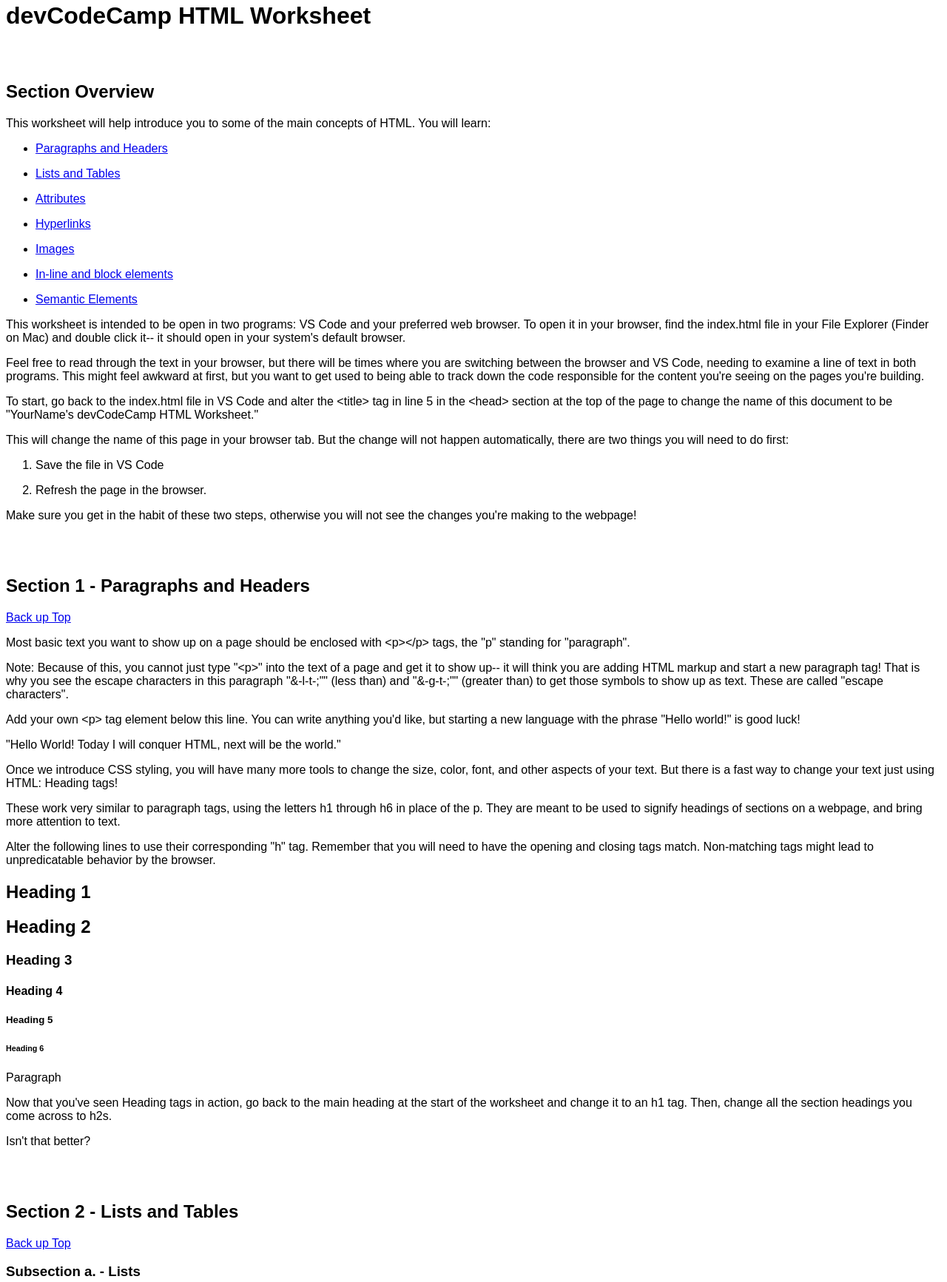
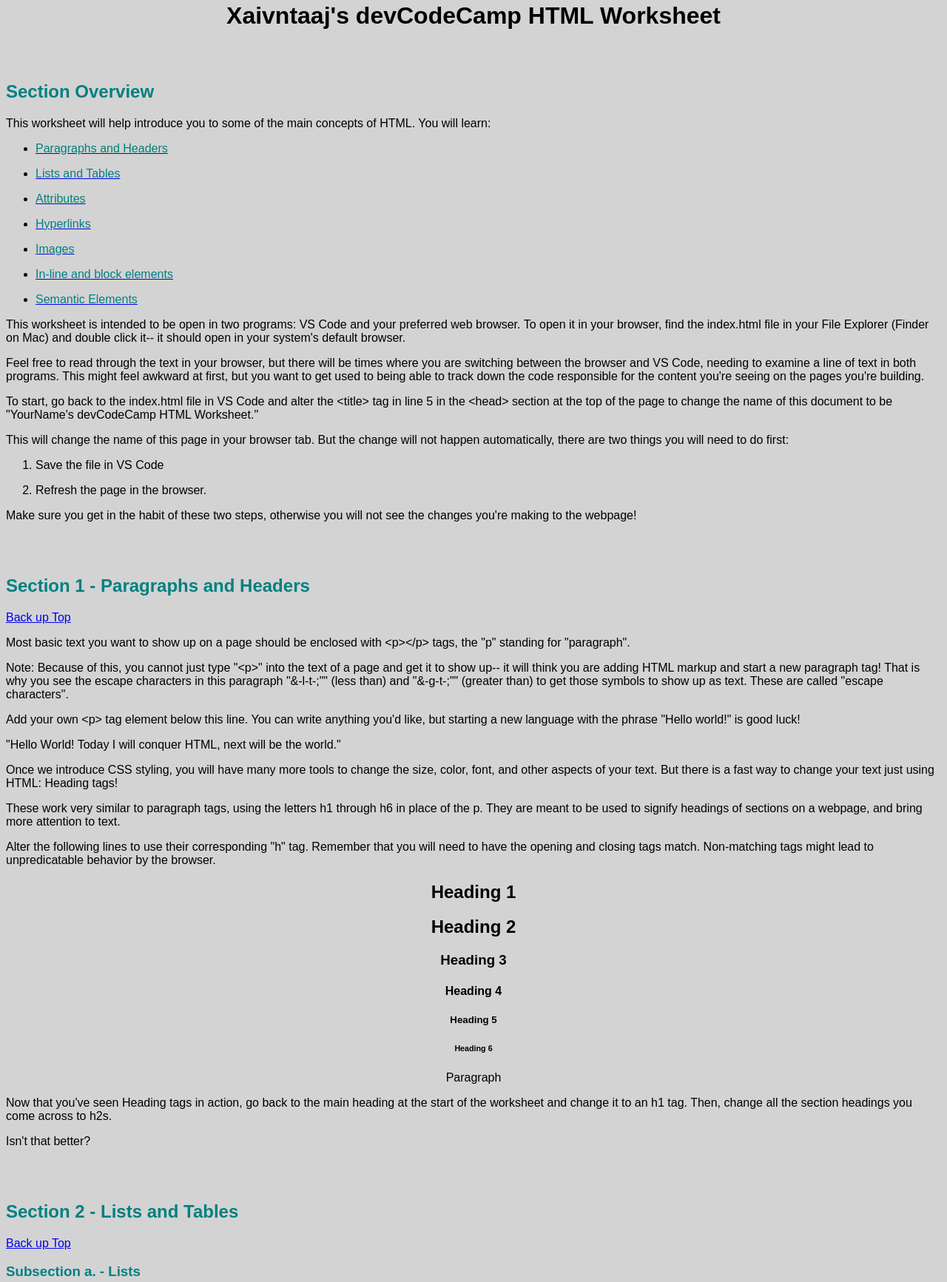
Before and after one commit to xaivntaajher/HTML-Worksheet, a plain HTML site: page index.html in a window 1280 px wide. Shown: the part 55-1788 px from the top of the page at 74% size. Drawn offline with Linux system fonts and the light colour scheme.

Commit message:
added stylization

```diff
--- a/index.html
+++ b/index.html
@@ -6,19 +6,19 @@
         <style> body { font-family: Arial, Helvetica, sans-serif; } </style>
     </heading>
 
-    <body>
+    <body bgcolor="lightgray">
 
         <br>
 
         <h1>
-            <p>devCodeCamp HTML Worksheet</p>
+            <p><center>Xaivntaaj's devCodeCamp HTML Worksheet</center></p>
         </h1>
 
         <br>
 
         <main>
             <section>
-                <h2 id="Section Overview">Section Overview</h2>
+                <h2 id="Section Overview"><font color="teal">Section Overview</font></h2>
 
                 <p>
                     This worksheet will help introduce you to some of the main concepts of HTML. You will learn:
@@ -26,25 +26,25 @@
 
                 <ul>
                     <li>
-                        <p><a href="#Paragraphs and Headers">Paragraphs and Headers</a></p>
+                        <p><a href="#Paragraphs and Headers"><font color="teal">Paragraphs and Headers</font></a></p>
                     </li>
                     <li>
-                        <p><a href="#Lists and Tables">Lists and Tables</a></p>
+                        <p><a href="#Lists and Tables"><font color="teal">Lists and Tables</font></a></p>
                     </li>
                     <li>
-                        <p><a href="#Attributes">Attributes</a></p>
+                        <p><a href="#Attributes"><font color="teal">Attributes</font></a></p>
                     </li>
                     <li>
-                        <p><a href="#Hyperlinks">Hyperlinks</a></p>
+                        <p><a href="#Hyperlinks"><font color="teal">Hyperlinks</font></a></p>
                     </li>
                     <li>
-                        <p><a href="#Images">Images</a></p>
+                        <p><a href="#Images"><font color="teal">Images</font></a></p>
                     </li>
                     <li>
-                        <p><a href="#In-line and block elements">In-line and block elements</a></p>
+                        <p><a href="#In-line and block elements"><font color="teal">In-line and block elements</font></a></p>
                     </li>
                     <li>
-                        <p><a href="#Semantic Elements">Semantic Elements</a></p>
+                        <p><a href="#Semantic Elements"><font color="teal">Semantic Elements</font></a></p>
                     </li>
                 </ul>
 
@@ -84,7 +84,7 @@
 
             <section>
 
-                <h2 id="Paragraphs and Headers">Section 1 - Paragraphs and Headers</h2>
+                <h2 id="Paragraphs and Headers"><font color="teal">Section 1 - Paragraphs and Headers</font></h2>
                 <p><a href="#Section Overview">Back up Top</a></p>
                 <p>
                     Most basic text you want to show up on a page should be enclosed with &lt;p&gt;&lt;/p&gt; tags, the "p" standing for "paragraph".
@@ -112,13 +112,13 @@
                     Alter the following lines to use their corresponding "h" tag. Remember that you will need to have the opening and closing tags match. Non-matching tags might lead to unpredicatable behavior by the browser.
                 </p>
 
-                <h1>Heading 1</h1>
-                <h2>Heading 2</h2>
-                <h3>Heading 3</h3>
-                <h4>Heading 4</h4>
-                <h5>Heading 5</h5>
-                <h6>Heading 6</h6>
-                <p>Paragraph</p>
+                <h1><center>Heading 1</center></h1>
+                <h2><center>Heading 2</center></h2>
+                <h3><center>Heading 3</center></h3>
+                <h4><center>Heading 4</center></h4>
+                <h5><center>Heading 5</center></h5>
+                <h6><center>Heading 6</center></h6>
+                <p><center>Paragraph</center></p>
 
                 <p>
                     Now that you've seen Heading tags in action, go back to the main heading at the start of the worksheet and change it to an h1 tag. Then, change all the section headings you come across to h2s.
@@ -133,9 +133,9 @@
 
             <section>
 
-                <h2 id="Lists and Tables">Section 2 - Lists and Tables</h2>
+                <h2 id="Lists and Tables"><font color="teal">Section 2 - Lists and Tables</font></h2>
                 <p><a href="#Section Overview">Back up Top</a></p>
-                <h3>Subsection a. - Lists</h3>
+                <h3><font color="teal">Subsection a. - Lists</font></h3>
 
                 <p>Lists are a quick way to organize a sequence of items. There are two types of lists:</p>
 
@@ -163,9 +163,9 @@
                 <p>
                     Ordered lists work just like Unordered lists, but they use a &lt;ol&gt; tag instead of &lt;ul&gt;. Change the Unordered List you just created into an Ordered List. The &lt;li&gt; tags can remain the same!
                 </p>
-                <p>
+                <h4>
                     My 3 favorite movies are:
-                </p>
+                </h4>
                 <ol>
                     <li>
                         <p>Avatar</p>
@@ -179,7 +179,7 @@
                 </ol>
                 <br>
 
-                <h3>Subsection b. - Tables</h3>
+                <h3><font color="teal">Subsection b. - Tables</font></h3>
 
                 <p>
                     Tables are very similar in structur to lists. There is an opening and closing &lt;table&gt; tag, and inside, there are &lt;tr&gt; (table row) tags to designate the different rows. However, unlike lists, which only have a single item in each row, a table is also split into columns, which allows a row to contain multiple cells of data.
@@ -189,7 +189,7 @@
                     We split a single &lt;tr&gt; into its multiple columns using the &lt;td&gt; (table data) tag.
                 </p>
 
-                <table>
+                <table style="margin-left: auto;margin-right: auto;" border="1">
                     <tr>
                         <th>Star Trek</th>
                         <th>Star Wars</th>
@@ -238,7 +238,7 @@
             <br>
 
             <section>
-                <h2 id="Attributes">Section 3 - Attributes</h2>
+                <h2 id="Attributes"><font color="teal">Section 3 - Attributes</font></h2>
                 <p><a href="#Section Overview">Back up Top</a></p>
                 <p>
                     Some tags require more information than just what type of tag it is. This "extra" information is supplied through <b>attributes</b>.
@@ -271,7 +271,7 @@
             <br>
 
             <section>
-                <h2 id="Hyperlinks">Section 4 - Hyperlinks and Formatting</h2>
+                <h2 id="Hyperlinks"><font color="teal">Section 4 - Hyperlinks and Formatting</font></h2>
                 <p><a href="#Section Overview">Back up Top</a></p>
 
 
@@ -399,7 +399,7 @@
                 <br />
 
                 <p>
-                    Welcome back! Let's now create a hyperlink that will take us back to the "target" id we created earlier.
+                    <b>Welcome back!</b> Let's now create a hyperlink that will take us back to the "target" id we created earlier.
                 </p>
 
                 <p>
@@ -436,7 +436,7 @@
 
             <section>
 
-                <h2  id="Images">Section 5 - Images</h2>
+                <h2  id="Images"><font color="teal">Section 5 - Images</font></h2>
                 <p><a href="#Section Overview">Back up Top</a></p>
                 <p>
                     Congratulations on making it this far! This plain text website must be very boring to stare at. Let's try to make it a little more exciting by adding an image.
@@ -464,7 +464,7 @@
                 <p>
                     There should be an image called "coffee.jpg" included in this folder. Add it to this page in an img tag below. Since it is in the same folder, you can just enter the filename itself in the src="". Also make sure to come up with a descriptive string for the alt!
                 </p>
-                <img src="coffee.jpg" alt="It's coffee">
+                <p><center><img src="coffee.jpg" alt="It's coffee" style="border:rgb(38, 90, 90); border-width:20px; border-style:solid;"></center></p>
 
             </section>
 
@@ -473,7 +473,7 @@
 
             <section>
 
-                <h2 id="Semantic Elements">Section 6 - Semantic Elements</h2>
+                <h2 id="Semantic Elements"><font color="teal">Section 6 - Semantic Elements</font></h2>
                 <p><a href="#Section Overview">Back up Top</a></p>
                 <p>
                     Up until now, we have mostly been using &lt;p&gt; tags to contain our content. The &lt;p&gt; tag is great for housing paragraph text, but as the design of our sites gets more complex, there is need for better ways to organize our content.
@@ -536,7 +536,7 @@
 
             <section>
 
-                <h2 id="In-line and block elements">Section 7 - Inline vs Block</h2>
+                <h2 id="In-line and block elements"><font color="teal">Section 7 - Inline vs Block</font></h2>
                 <p><a href="#Section Overview">Back up Top</a></p>
                 <p>
                     The last thing we'll look at on this project is something that you may or may not have noticed yet.
@@ -583,12 +583,12 @@
                 Your final task for this sheet is to go back to Section Overview at the top of the page and turn it into a functional NavBar section. To accomplish this, you will need to add ids to the various sections throughout the document, and change the list items into links that will take you to them. That way, this sheet will serve as a handy reference when you build more websites! Also take a look at the available semantic elements and decide which one seems most appropriate for a NavBar, then wrap the whole NavBar in its own semantic element.
             </p>
 
-            <p>Happy Coding!</p>
+            <p><b>Happy Coding!</b></p>
 
             <br>
             <br>
 
         </main>
-        <footer>Completed by Xaivntaaj</footer>
+        <footer><b><span style="float: left;">Completed by Xaivntaaj</span><span style="float: right;">Copyright 2023</span></b></footer>
     </body>
 </html>
```
